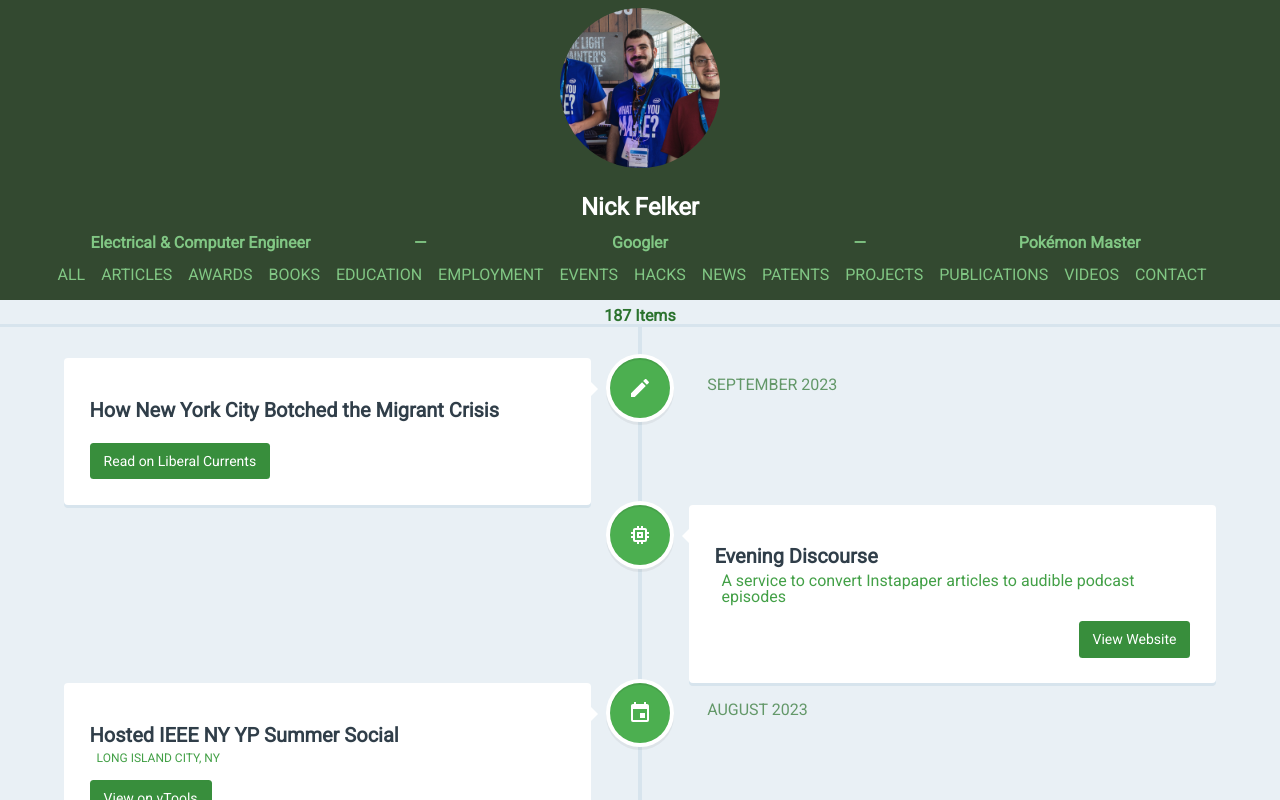
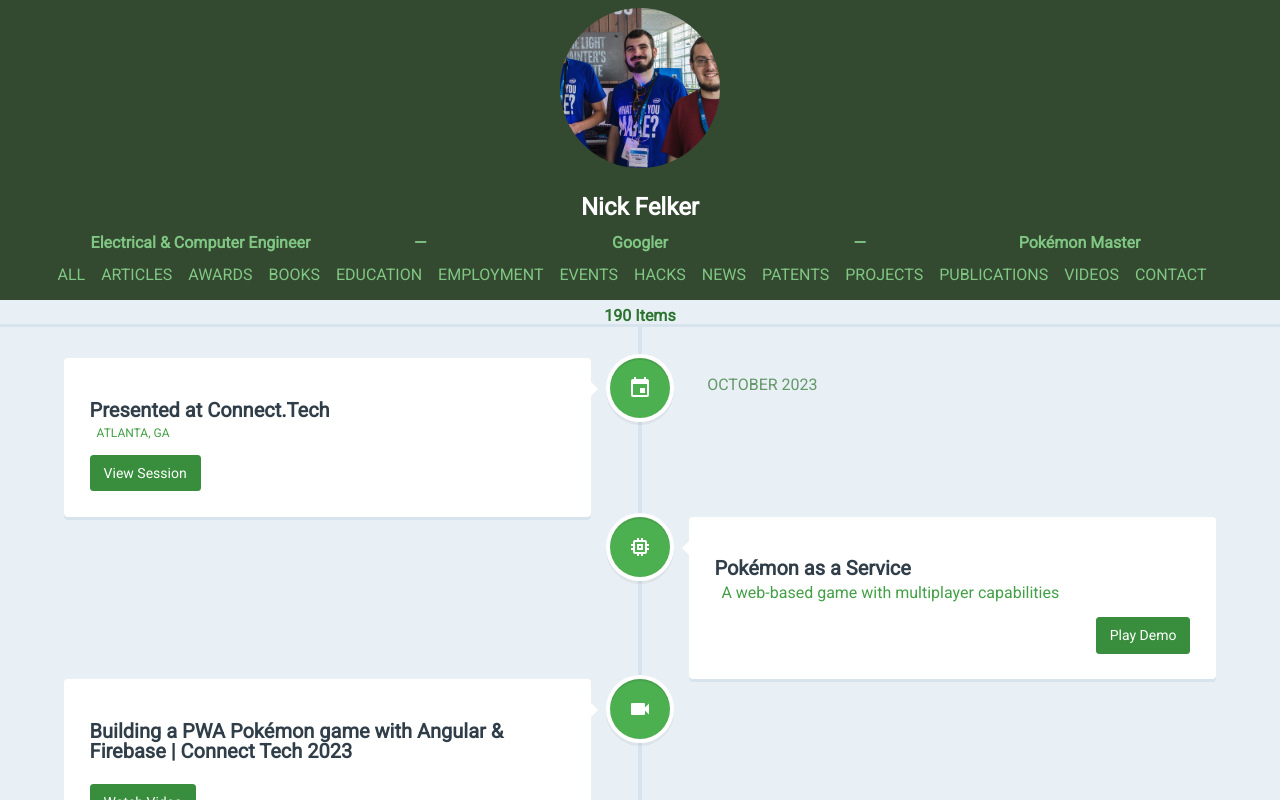
Before and after one commit to Fleker/Fleker.github.io, an Angular app: page / in a window 1280 px wide. Shown: the top 800 px of the page. Built offline with nearby package versions, Linux system fonts and the light colour scheme.

Commit message:
Add connect.tech entries

```diff
--- a/src/entries.events.ts
+++ b/src/entries.events.ts
@@ -368,5 +368,14 @@
     "contribution": "Hosted",
     "link": "https://events.vtools.ieee.org/m/367936",
     "linkText": "View on vTools"
+},
+{
+    "type": "Events",
+    "name": "Connect.Tech",
+    "location": "Atlanta, GA",
+    "date": "October 26 2023",
+    "contribution": "Presented at",
+    "link": "https://2023.connect.tech/session/499489",
+    "linkText": "View Session"
 }
 ]
--- a/src/entries.projects.ts
+++ b/src/entries.projects.ts
@@ -181,5 +181,12 @@
     link: "https://quillcast.app/evening",
     linkText: "View Website",
     date: "September 5 2023",
+}, {
+    type: "Projects",
+    name: "Pokémon as a Service",
+    description: "A web-based game with multiplayer capabilities",
+    link: "https://pokemon-as-a-service.web.app",
+    linkText: "Play Demo",
+    date: "October 26 2023",
 },
 ]
--- a/src/entries.videos.ts
+++ b/src/entries.videos.ts
@@ -47,5 +47,11 @@
       "date": "July 20 2023",
       "link": "https://youtu.be/hbSBiHvWjd0",
       "linkText": "Watch Video"
-  }
+  }, {
+    "type": "Videos",
+    "name": "Building a PWA Pokémon game with Angular & Firebase | Connect Tech 2023",
+    "date": "October 26 2023",
+    "link": "https://youtu.be/tTs5jQjZQtY",
+    "linkText": "Watch Video"
+}
 ]
```
